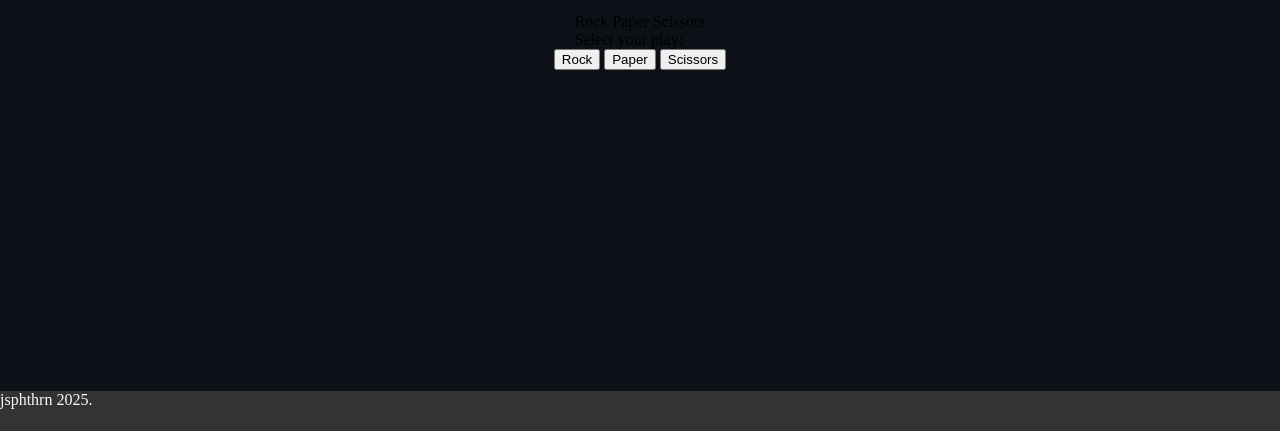
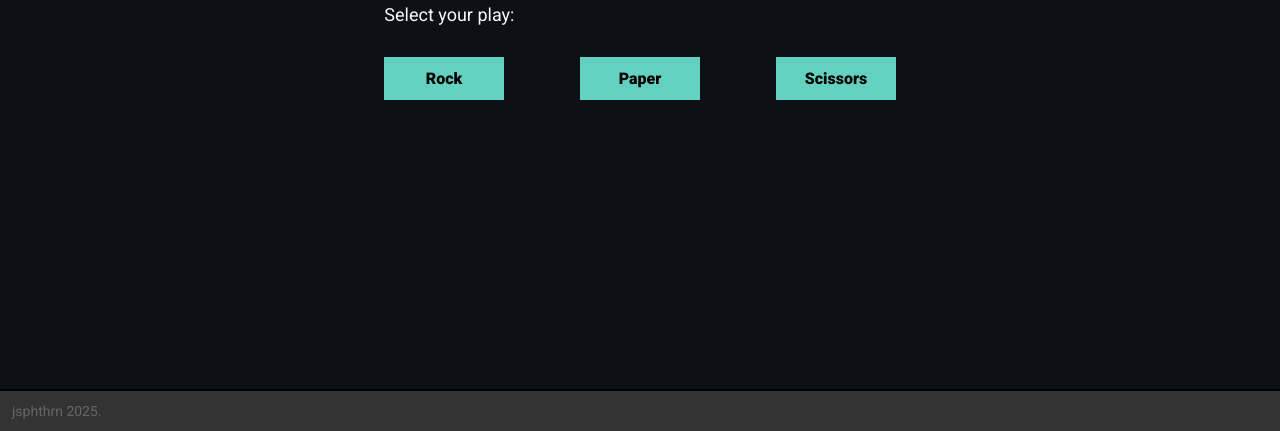
Before and after one commit to jsphthrn/rock-paper-scissors, a plain HTML site: page index.html in a window 1280 px wide. Shown: the part 369-800 px from the top of the page. Drawn offline with Linux system fonts and the light colour scheme.

Commit message:
Partially finish UI.

```diff
--- a/index.html
+++ b/index.html
@@ -30,7 +30,9 @@
             <button id="paper">Paper</button>
             <button id="scissors">Scissors</button>
         </div>
+        <div class="log">
         <!--- Additional DOM content goes here!-->
+        </div>
     </div>
 
     <div class="footer">
--- a/style.css
+++ b/style.css
@@ -1,3 +1,9 @@
+@import url('https://fonts.googleapis.com/css2?family=Roboto:ital,wght@0,100..900;1,100..900&display=swap');
+
+* {
+    font-family: 'Roboto', 'Open Sans', sans-serif;
+}
+
 body {
     background-color: #0D1117;
     margin: 0;
@@ -18,7 +24,7 @@ body {
     padding: 0 10vw;
     border-bottom-style: solid;
     border-color: #000000;
-    border-width: 1px;
+    border-width: 2px;
 }
 
 .header-logo {
@@ -66,12 +72,46 @@ a:hover {
     align-items: center;
 }
 
+.head-title {
+    color: #F9FAF8;
+    font-size: 56px;
+    margin: 2.5vh 0;
+}
 
+.instructions {
+    color: #f9f9f9;
+    font-size: 18px;
+    margin: 2.5vh 0;
+}
 
+button {
+    font-size: 16px;
+    border: none;
+    padding: 12px;
+    margin: 12px 36px;
+    width: 120px;
+    background-color: #64D1C0;
+    font-weight: 900;
+}
+
+.log {
+    background-color: #333333;
+    height: 72px;
+}
+
+.log-text {
+
+}
 
 .footer {
     background-color: #333333;
-    color: #F9FAF8;
+    font-size: 14px;
+    color: #666666;
     height: 5vh;
-    justify-self: end;
+    display: flex;
+    border-top-style: solid;
+    border-top-width: 2px;
+    border-top-color: #000000;
+    align-items: center;
+    padding: 0 12px;
 }
```
